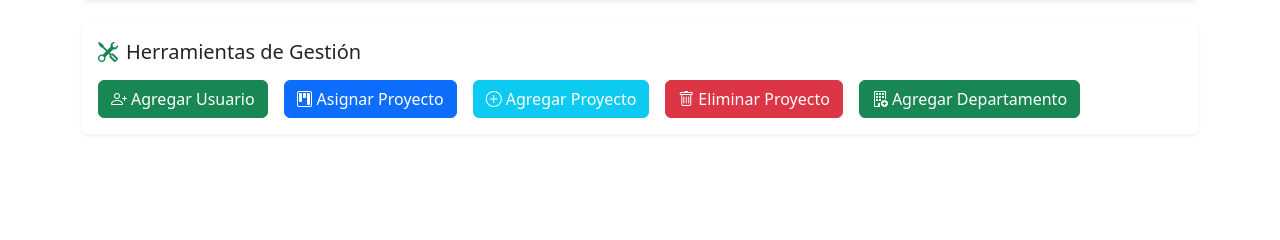
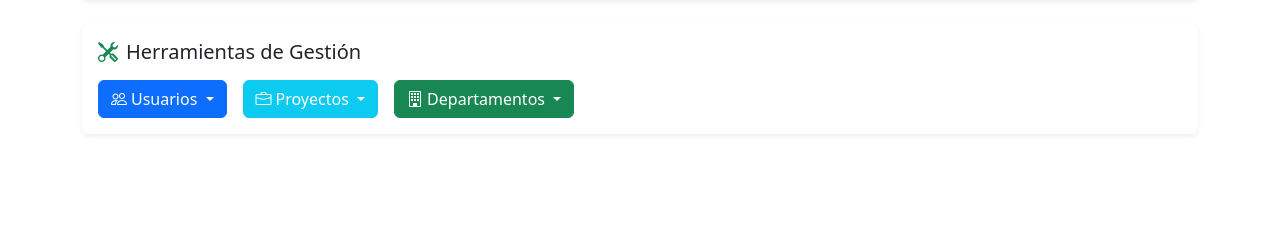
Before and after one commit to DamianDev-Heaven/Lockey, a PHP site: page /admin_dashboard.php in a window 1280 px wide. Shown: the part 257-497 px from the top of the page. Run offline with PHP 8.4, Linux system fonts and the light colour scheme; the visitor is signed in with stand-in values (Sample User, id 1); data that the repository does not hold is empty.

Commit message:
cambios minimos

```diff
--- a/EliminarPro.php
+++ b/EliminarPro.php
@@ -1,5 +1,5 @@
 <?php
-include('conexion.php'); // Conexión a la base de datos
+include('config\conexion.php'); // Conexión a la base de datos
 
 if ($_SERVER['REQUEST_METHOD'] == 'POST' && isset($_POST['proyecto_id'])) {
     $proyecto_id = $_POST['proyecto_id'];
--- a/admin_dashboard.php
+++ b/admin_dashboard.php
@@ -236,26 +236,68 @@ $empleado = executeQuery($pdo, "CALL vista_administrador()");
                 <i class="bi bi-tools text-success me-2"></i>Herramientas de Gestión
             </h5>
 
-            <div class="d-flex flex-wrap gap-3">
-                <button class="btn btn-success" data-bs-toggle="modal" data-bs-target="#adduser">
+            <div class="d-flex flex-wrap align-items-center gap-3">
+                <!-- Menú desplegable para Usuarios -->
+                <div class="dropdown">
+                    <button class="btn btn-primary dropdown-toggle" type="button" id="usuariosDropdown" data-bs-toggle="dropdown" aria-expanded="false">
+                        <i class="bi bi-people me-1"></i>Usuarios
+                    </button>
+                    <ul class="dropdown-menu" aria-labelledby="usuariosDropdown">
+                        <li>
+                            <button class="dropdown-item" data-bs-toggle="modal" data-bs-target="#adduser">
                                 <i class="bi bi-person-plus me-1"></i>Agregar Usuario
                             </button>
-
-                <button class="btn btn-primary" data-bs-toggle="modal" data-bs-target="#assignProjectModal">
+                        </li>
+                        <li>
+                            <button class="dropdown-item" data-bs-toggle="modal" data-bs-target="#assignProjectModal">
                                 <i class="bi bi-kanban me-1"></i>Asignar Proyecto
                             </button>
+                        </li>
+                    </ul>
+                </div>
 
-                <button class="btn btn-info text-white" data-bs-toggle="modal" data-bs-target="#addproyect">
+                <!-- Menú desplegable para Proyectos -->
+                <div class="dropdown">
+                    <button class="btn btn-info text-white dropdown-toggle" type="button" id="proyectosDropdown" data-bs-toggle="dropdown" aria-expanded="false">
+                        <i class="bi bi-briefcase me-1"></i>Proyectos
+                    </button>
+                    <ul class="dropdown-menu" aria-labelledby="proyectosDropdown">
+                        <li>
+                            <button class="dropdown-item" data-bs-toggle="modal" data-bs-target="#addproyect">
                                 <i class="bi bi-plus-circle me-1"></i>Agregar Proyecto
                             </button>
-
-                <button class="btn btn-danger" data-bs-toggle="modal" data-bs-target="#deleteProjectModal">
+                        </li>
+                        <li>
+                            <button class="dropdown-item" data-bs-toggle="modal" data-bs-target="#deleteProjectModal">
                                 <i class="bi bi-trash me-1"></i>Eliminar Proyecto
                             </button>
+                        </li>
+                    </ul>
+                </div>
 
-                <button class="btn btn-success" data-bs-toggle="modal" data-bs-target="#addDepartment">
+                <!-- Menú desplegable para Departamentos -->
+                <div class="dropdown">
+                    <button class="btn btn-success dropdown-toggle" type="button" id="departamentosDropdown" data-bs-toggle="dropdown" aria-expanded="false">
+                        <i class="bi bi-building me-1"></i>Departamentos
+                    </button>
+                    <ul class="dropdown-menu" aria-labelledby="departamentosDropdown">
+                        <li>
+                            <button class="dropdown-item" data-bs-toggle="modal" data-bs-target="#addDepartment">
                                 <i class="bi bi-building-add me-1"></i>Agregar Departamento
                             </button>
+                        </li>
+                        <li>
+                            <button class="dropdown-item" data-bs-toggle="modal" data-bs-target="#editDepartmentModal">
+                                <i class="bi bi-pencil-square me-1"></i>Editar Departamento
+                            </button>
+                        </li>
+                        <li>
+                            <button class="dropdown-item" data-bs-toggle="modal" data-bs-target="#deleteDepartmentModal">
+                                <i class="bi bi-trash me-1"></i>Eliminar Departamento
+                            </button>
+                        </li>
+                    </ul>
+                </div>
             </div>
         </div>
     </div>
```
Lines whose indentation alone changed are shown as unchanged.
